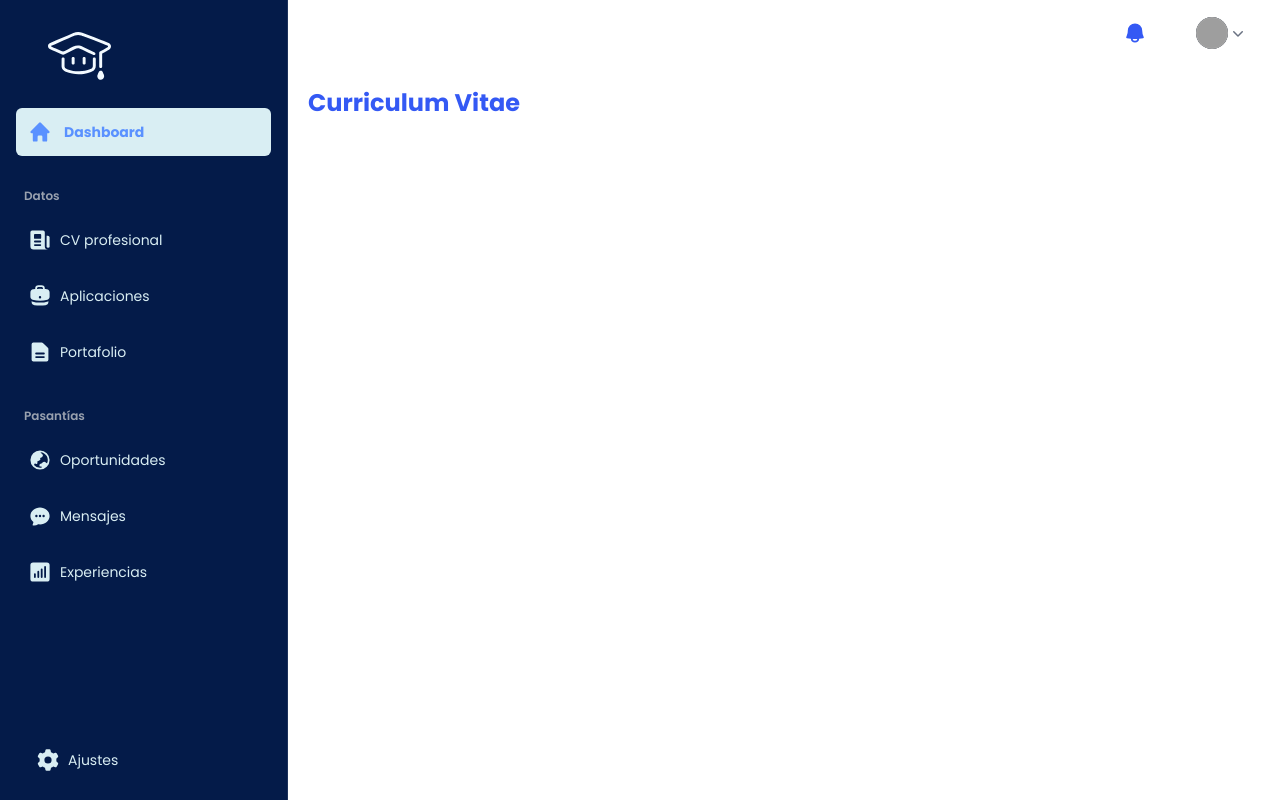
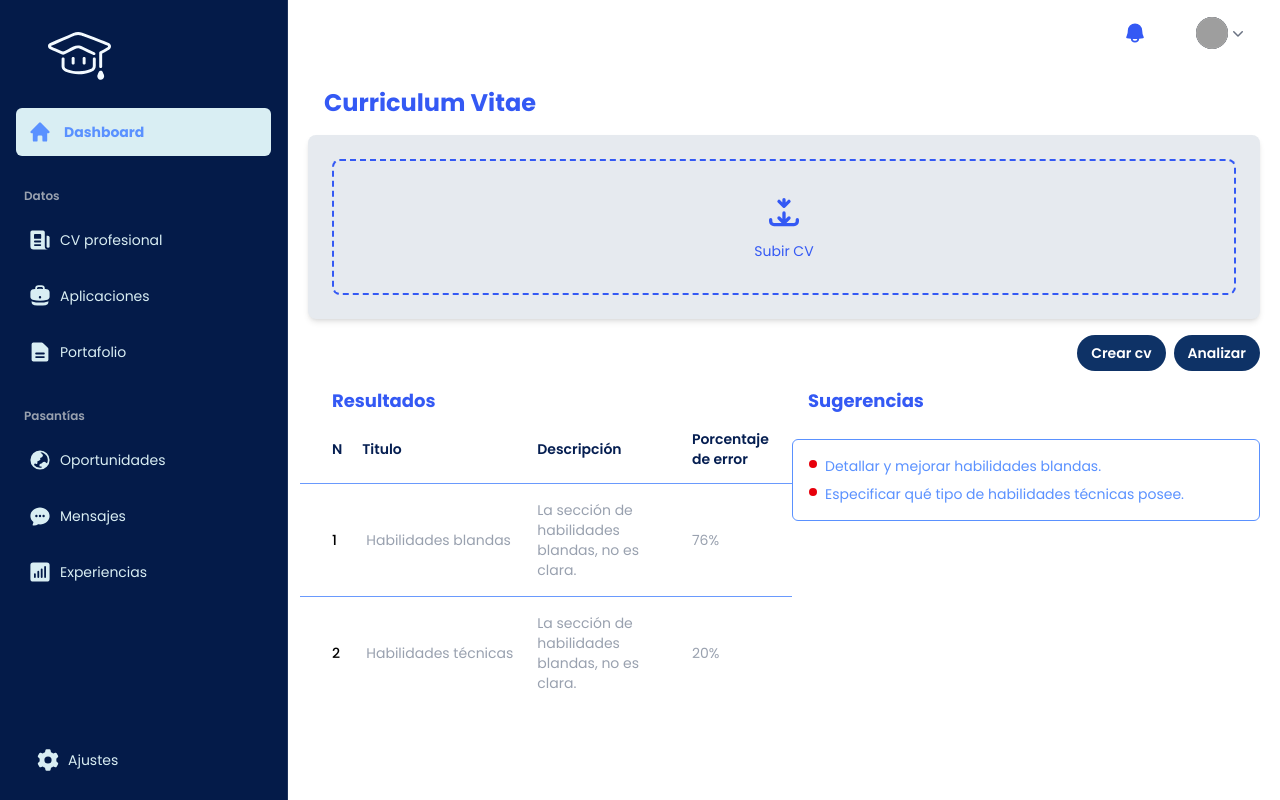
Before and after one commit to Ander45Portafol/YonJobSV, a Nuxt app: page /cvPage in a window 1280 px wide. Built offline with nearby package versions, Linux system fonts and the light colour scheme; grey boxes are pictures that could not be loaded.

Commit message:
Changes in cv page

```diff
--- /dev/null
+++ b/app/components/ResultsTable.vue
@@ -0,0 +1,82 @@
+<template>
+  <div class="gap-4 px-3 sm:px-6 lg:px-6">
+    <div class="sm:flex sm:items-center">
+      <div class="sm:flex-auto"></div>
+      <div class="sm:mt-0 sm:ml-16 sm:flex-none"></div>
+    </div>
+    <div class="">
+      <h5 class="font-bold text-lg text-[#3459F4]">Resultados</h5>
+    </div>
+    <div class="flow-root">
+      <div class="-mx-4 -my-2 overflow-x-auto sm:-mx-6 lg:-mx-8">
+        <div class="inline-block min-w-full py-2 align-middle">
+          <table class="relative min-w-full divide-y divide-[#6A9AFD]">
+            <thead>
+              <tr>
+                <th
+                  scope="col"
+                  class="py-3.5 pr-3 pl-4 text-left text-sm font-semibold text-[#051E51] sm:pl-6 lg:pl-8"
+                >
+                  N
+                </th>
+                <th
+                  scope="col"
+                  class="px-2 py-3.5 text-left text-sm font-semibold text-[#051E51]"
+                >
+                  Titulo
+                </th>
+                <th
+                  scope="col"
+                  class="px-3 py-3.5 text-left text-sm font-semibold text-[#051E51]"
+                >
+                  Descripción
+                </th>
+                <th
+                  scope="col"
+                  class="px-3 py-3.5 text-left text-sm font-semibold text-[#051E51]"
+                >
+                  Porcentaje de error
+                </th>
+              </tr>
+            </thead>
+            <tbody class="divide-y divide-[#6A9AFD] bg-white">
+              <tr v-for="person in people" :key="person.email">
+                <td
+                  class="py-4 pr-3 pl-4 text-sm font-medium whitespace-nowrap text-black sm:pl-6 lg:pl-8"
+                >
+                  {{ person.n }}
+                </td>
+                <td class="px-3 py-4 text-sm whitespace-nowrap text-gray-400">
+                  {{ person.title }}
+                </td>
+                <td class="px-3 py-4 text-sm whitespace-pre-line text-gray-400">
+                  {{ person.descripcion }}
+                </td>
+                <td class="px-3 py-4 text-sm whitespace-nowrap text-gray-400">
+                  {{ person.porcentaje }}
+                </td>
+              </tr>
+            </tbody>
+          </table>
+        </div>
+      </div>
+    </div>
+  </div>
+</template>
+
+<script setup>
+const people = [
+  {
+    n: "1",
+    title: "Habilidades blandas",
+    descripcion: "La sección de habilidades blandas, no es clara.",
+    porcentaje: "76%",
+  },
+  {
+    n: "2",
+    title: "Habilidades técnicas",
+    descripcion: "La sección de habilidades blandas, no es clara.",
+    porcentaje: "20%",
+  },
+];
+</script>
--- /dev/null
+++ b/app/components/UploadCv.vue
@@ -0,0 +1,48 @@
+<template>
+  <div class="bg-[#E6EAEF] rounded-lg shadow-md p-6 w-full">
+    <!-- Área de carga -->
+    <div
+      class="border-2 border-dashed border-[#3459F4] rounded-lg flex flex-col items-center justify-center p-8 cursor-pointer hover:bg-blue-50 transition"
+      @click="triggerUpload"
+    >
+      <svg
+        xmlns="http://www.w3.org/2000/svg"
+        class="h-10 w-10 text-[#3459F4] mb-2"
+        fill="none"
+        viewBox="0 0 24 24"
+        stroke="currentColor"
+      >
+        <path
+          stroke-linecap="round"
+          stroke-linejoin="round"
+          stroke-width="2"
+          d="M4 16v1a2 2 0 002 2h12a2 2 0 002-2v-1M12 12v6m0 0l-3-3m3 3l3-3M12 4v4m0 0l-3-3m3 3l3-3"
+        />
+      </svg>
+      <p class="text-sm text-[#3459F4]">Subir CV</p>
+      <input
+        type="file"
+        ref="fileInput"
+        class="hidden"
+        @change="handleFileUpload"
+      />
+    </div>
+  </div>
+</template>
+
+<script setup>
+import { ref } from "vue";
+
+const fileInput = ref(null);
+
+function triggerUpload() {
+  fileInput.value.click();
+}
+
+function handleFileUpload(event) {
+  const file = event.target.files[0];
+  if (file) {
+    console.log("Archivo seleccionado:", file.name);
+  }
+}
+</script>
--- a/app/pages/cvPage.vue
+++ b/app/pages/cvPage.vue
@@ -1,12 +1,58 @@
 <template>
-  <div class="w-full">
-    <h5 class="font-bold text-2xl text-[#3459F4]">Curriculum Vitae</h5>
+  <div class="w-full flex flex-col gap-4">
+    <div class="ms-4">
+      <h5 class="font-bold text-2xl text-[#3459F4]">Curriculum Vitae</h5>
+    </div>
+    <UploadCv />
+    <div class="flex justify-end">
+      <button
+        type="button"
+        class="rounded-full bg-[#0E3266] px-3.5 py-2 text-sm font-semibold text-white hover:bg-[#5A91FF] focus-visible:outline-2 focus-visible:outline-offset-2 focus-visible:outline-[#5A91FF]"
+      >
+        Crear cv
+      </button>
+      <button
+        type="button"
+        class="rounded-full ml-2 bg-[#0E3266] px-3.5 py-2 text-sm font-semibold text-white hover:bg-[#5A91FF] focus-visible:outline-2 focus-visible:outline-offset-2 focus-visible:outline-[#5A91FF]"
+      >
+        Analizar
+      </button>
+    </div>
+    <div class="grid grid-cols-2">
+      <ResultsTable />
+      <div class="gap-4 ml-2">
+        <div class="ms-4">
+          <h5 class="font-bold text-lg text-[#3459F4]">Sugerencias</h5>
+        </div>
+        <div
+          class="bg-white border border-[#5A91FF] rounded-md p-4 max-w-xl mx-auto mt-6"
+        >
+          <ul class="space-y-2">
+            <li
+              v-for="(item, index) in sugerencias"
+              :key="index"
+              class="flex items-start"
+            >
+              <span class="mt-1 mr-2 w-2 h-2 rounded-full bg-red-600"></span>
+              <span class="text-sm text-[#5A91FF]">{{ item }}</span>
+            </li>
+          </ul>
+        </div>
+      </div>
+    </div>
   </div>
 </template>
 
 <script setup>
+import UploadCv from "~/components/UploadCv.vue";
+import ResultsTable from "~/components/ResultsTable.vue";
 definePageMeta({
   layout: "main",
 });
+
+const sugerencias = [
+  "Detallar y mejorar habilidades blandas.",
+  "Especificar qué tipo de habilidades técnicas posee.",
+];
 </script>
 <style scoped></style>
```
